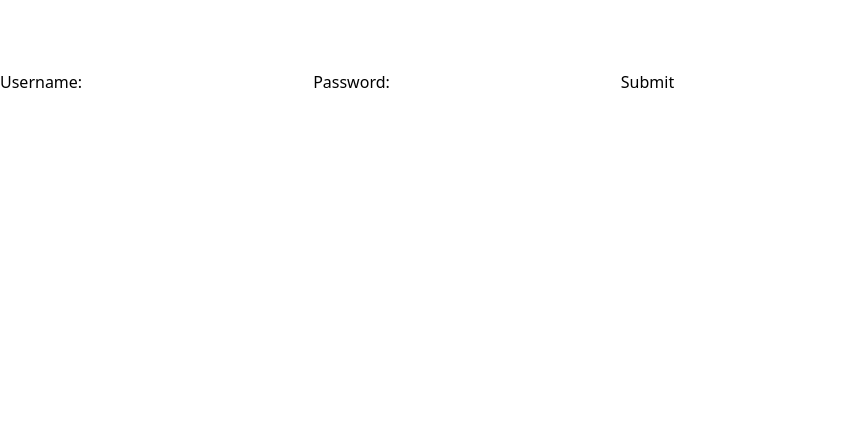
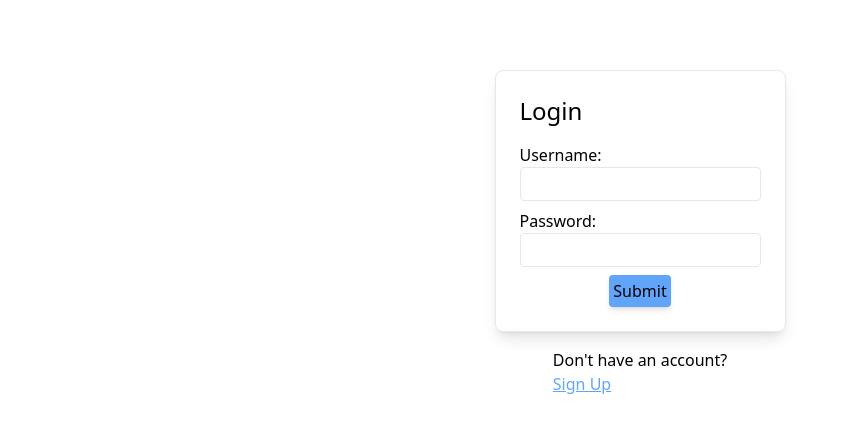
Before and after one commit to raziweb/expense-manager, a React (Create React App) app: page /login in a window 1280 px wide. Shown: the top 432 px of the page, without its empty margins (0-848 px from the left). Built offline with nearby package versions, Linux system fonts and the light colour scheme.

Commit message:
Add register page and authentication

```diff
--- a/src/App.js
+++ b/src/App.js
@@ -9,13 +9,8 @@ import { UserContext, UserProvider } from "./context/user";
 import { useContext } from "react";
 
 function App() {
-  const {user} = useContext(UserContext);
-  console.log(user);
   return (
     <div className="pt-[70px]">
-        <div>
-          {user != null && <Navbar />}
-        </div>
       <Router>
         <Routes>
           <Route path="/login" element={<LoginPage />} />
--- a/src/context/transactions.js
+++ b/src/context/transactions.js
@@ -1,15 +1,33 @@
 import { createContext, useState } from "react";
 import axios from "axios";
+import { useNavigate } from "react-router-dom";
 
 const TransactionContext = createContext();
 
 function TransactionProvider({ children }) {
   const [transactions, setTransactions] = useState([]);
   const [categories, setCategories] = useState([]);
+  const navigate = useNavigate();
+
+  const token = localStorage.getItem("token");
+
+  const authHeader = {
+    headers: {
+      Authorization: `Bearer ${token}`,
+    },
+  };
 
   const fetchTransactions = async () => {
-    const response = await axios.get("http://localhost:8080/transactions", { headers: {"Authorization" : `Bearer eyJhbGciOiJIUzI1NiJ9.eyJzdWIiOiJkYW4iLCJpYXQiOjE3MjAwODQ5MTEsImV4cCI6MTcyMDEyMDkxMX0.N6YpeT4q0bQ9wEG47FebBW0R3gzLnVGCGUJg_rJdpI0`} });
-    setTransactions(response.data.reverse());
+    try {
+      const response = await axios.get(
+        "http://localhost:8080/transactions",
+        authHeader
+      );
+      setTransactions(response.data.reverse());
+    } catch (e) {
+      console.log("cannot fetch transactions");
+      navigate("/login");
+    }
 
     setCategories([
       { id: 1, type: "expense", name: "entertainment" },
@@ -40,7 +58,8 @@ function TransactionProvider({ children }) {
 
     const response = await axios.post(
       "http://localhost:8080/transactions",
-      newTransaction
+      newTransaction,
+      authHeader
     );
 
     const updatedTransactions = [response.data, ...transactions];
@@ -62,7 +81,8 @@ function TransactionProvider({ children }) {
 
     const response = await axios.put(
       `http://localhost:8080/transactions/${id}`,
-      editedTransaction
+      editedTransaction,
+      authHeader
     );
 
     const updatedTransactions = transactions.map((transaction) => {
@@ -77,7 +97,8 @@ function TransactionProvider({ children }) {
 
   const deleteTransaction = async (id) => {
     const response = await axios.delete(
-      `http://localhost:8080/transactions/${id}`
+      `http://localhost:8080/transactions/${id}`,
+      authHeader
     );
 
     const updatedTransactions = transactions.filter((transaction) => {
--- a/src/pages/HomePage.js
+++ b/src/pages/HomePage.js
@@ -4,6 +4,7 @@ import { useContext, useEffect, useState } from "react";
 import TransactionModal from "../components/TransactionModal";
 import TransactionContext from "../context/transactions";
 import TransactionList from "../components/TransactionList";
+import Navbar from "../components/Navbar";
 
 function HomePage() {
   const [showTransactionModal, setShowTransactionModal] = useState(false);
@@ -24,6 +25,9 @@ function HomePage() {
 
   return (
     <div>
+      <div>
+        <Navbar />
+      </div>
       <div className="flex justify-center">
         <Dashboard />
       </div>
--- a/src/pages/LoginPage.js
+++ b/src/pages/LoginPage.js
@@ -1,53 +1,100 @@
 import axios from "axios";
 import { useContext, useState } from "react";
 import { UserContext } from "../context/user";
-import { useNavigate } from 'react-router-dom';
+import { useNavigate } from "react-router-dom";
 
 function LoginPage() {
-  const [username, setUsername] = useState('');
-  const [password, setPassword] = useState('');
+  const [username, setUsername] = useState("");
+  const [password, setPassword] = useState("");
 
-  const {user, setUser} = useContext(UserContext);
+  const { setUser } = useContext(UserContext);
   const navigate = useNavigate();
 
   const handleUsernameChange = (event) => {
     setUsername(event.target.value);
-  }
+  };
 
   const handlePasswordChange = (event) => {
     setPassword(event.target.value);
-  }
+  };
 
   const handleFormSubmit = async (event) => {
     event.preventDefault();
     const formData = {
       username: username,
-      password: password
+      password: password,
     };
-    try{
-      const response = await axios.post("http://localhost:8080/authenticate", formData);
+    try {
+      const response = await axios.post(
+        "http://localhost:8080/authenticate",
+        formData
+      );
       const user = {
         username: response.data.username,
-        userId: response.data.userId
+        userId: response.data.userId,
       };
       setUser(user);
-      localStorage.setItem('token', response.data.jwt);
+      localStorage.setItem("token", response.data.jwt);
       navigate("/");
+    } catch (e) {
+      setPassword("");
+      setUsername("");
+      alert("Incorrect username or password");
     }
-    catch(e) {
-      console.log("Login error");
-    }
-  }
+  };
 
-  return <div>
-    <form onSubmit={handleFormSubmit}>
-      <label>Username:</label>
-      <input type="text" value={username} onChange={handleUsernameChange} />
-      <label>Password:</label>
-      <input type="password" value={password} onChange={handlePasswordChange} />
-      <button>Submit</button>
-    </form>
-  </div>
+  return (
+    <div className="flex-col">
+      <div className="flex justify-center">
+        <form
+          onSubmit={handleFormSubmit}
+          className="border p-4 rounded-lg shadow-lg flex-col"
+        >
+          <div className="flex flex-row justify-between m-2 mb-4">
+            <p className="text-2xl">Login</p>
+          </div>
+          <div className="m-2 flex-col">
+            <label className="block text-md">Username:</label>
+            <input
+              type="text"
+              value={username}
+              onChange={handleUsernameChange}
+              className="p-1 border rounded"
+              required
+            />
+          </div>
+          <div className="m-2 flex-col">
+            <label className="block text-md">Password:</label>
+            <input
+              type="password"
+              value={password}
+              onChange={handlePasswordChange}
+              className="p-1 border rounded"
+              required
+            />
+          </div>
+          <div className="m-2 flex justify-center">
+            <button className="p-1 bg-blue-400 shadow-md rounded">
+              Submit
+            </button>
+          </div>
+        </form>
+      </div>
+      <div className="flex justify-center">
+        <div className="m-4">
+          <p>Don't have an account?</p>
+          <button
+            onClick={() => {
+              navigate("/register");
+            }}
+            className="underline text-blue-400"
+          >
+            Sign Up
+          </button>
+        </div>
+      </div>
+    </div>
+  );
 }
 
 export default LoginPage;
--- a/src/pages/RegisterPage.js
+++ b/src/pages/RegisterPage.js
@@ -1,7 +1,100 @@
+import axios from "axios";
+import { useContext, useState } from "react";
+import { UserContext } from "../context/user";
+import { useNavigate } from "react-router-dom";
+
 function RegisterPage() {
-  return <div>
-    <h1>Register Page</h1>
-  </div>
+  const [username, setUsername] = useState("");
+  const [password, setPassword] = useState("");
+
+  const { setUser } = useContext(UserContext);
+  const navigate = useNavigate();
+
+  const handleUsernameChange = (event) => {
+    setUsername(event.target.value);
+  };
+
+  const handlePasswordChange = (event) => {
+    setPassword(event.target.value);
+  };
+
+  const handleFormSubmit = async (event) => {
+    event.preventDefault();
+    const formData = {
+      username: username,
+      password: password,
+    };
+    try {
+      const response = await axios.post(
+        "http://localhost:8080/register",
+        formData
+      );
+      const user = {
+        username: response.data.username,
+        userId: response.data.userId,
+      };
+      setUser(user);
+      localStorage.setItem("token", response.data.jwt);
+      navigate("/");
+    } catch (e) {
+      setPassword("");
+      setUsername("");
+      alert("Incorrect username or password");
+    }
+  };
+
+  return (
+    <div className="flex-col">
+      <div className="flex justify-center">
+        <form
+          onSubmit={handleFormSubmit}
+          className="border p-4 rounded-lg shadow-lg flex-col"
+        >
+          <div className="flex flex-row justify-between m-2 mb-4">
+            <p className="text-2xl">Sign-up</p>
+          </div>
+          <div className="m-2 flex-col">
+            <label className="block text-md">Username:</label>
+            <input
+              type="text"
+              value={username}
+              onChange={handleUsernameChange}
+              className="p-1 border rounded"
+              required
+            />
+          </div>
+          <div className="m-2 flex-col">
+            <label className="block text-md">Password:</label>
+            <input
+              type="password"
+              value={password}
+              onChange={handlePasswordChange}
+              className="p-1 border rounded"
+              required
+            />
+          </div>
+          <div className="m-2 flex justify-center">
+            <button className="p-1 bg-blue-400 shadow-md rounded">
+              Sign Up
+            </button>
+          </div>
+        </form>
+      </div>
+      <div className="flex justify-center">
+        <div className="m-4">
+          <p>Already have an account?</p>
+          <button
+            onClick={() => {
+              navigate("/login");
+            }}
+            className="underline text-blue-400"
+          >
+            Login
+          </button>
+        </div>
+      </div>
+    </div>
+  );
 }
 
-export default RegisterPage
+export default RegisterPage;
```
Lines whose indentation alone changed are shown as unchanged.
